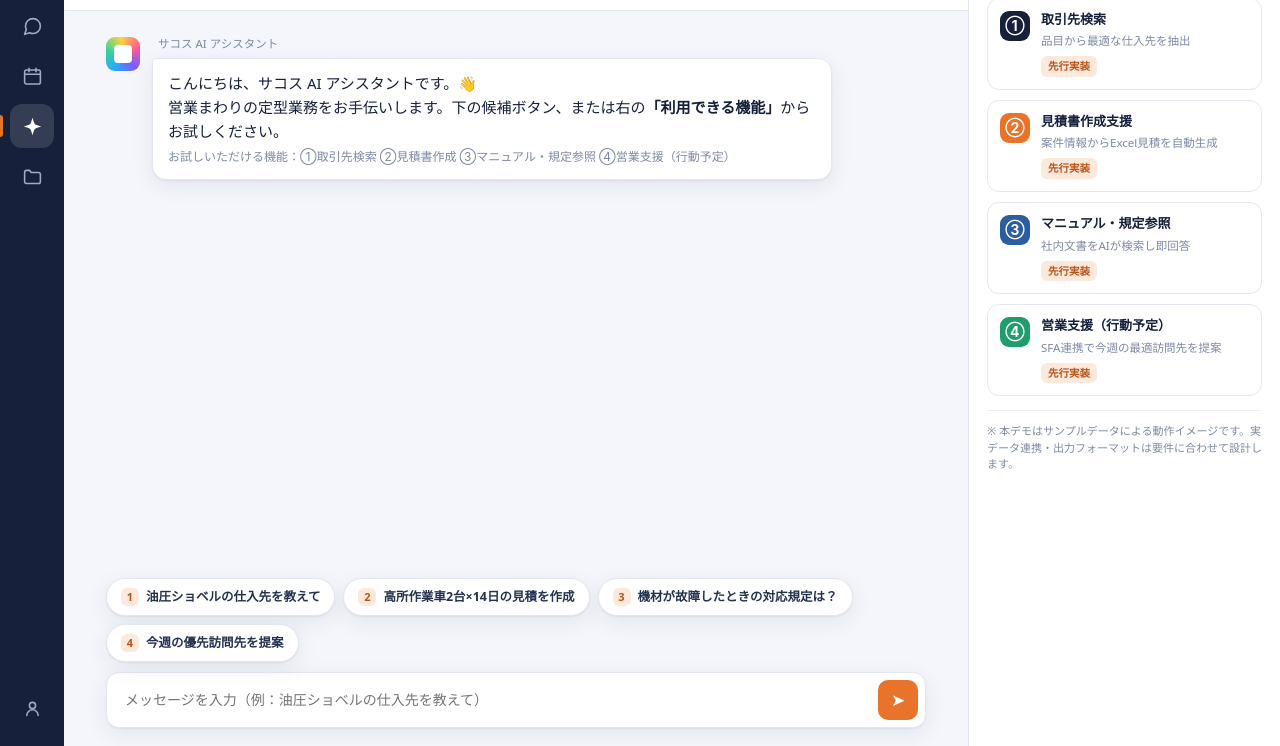
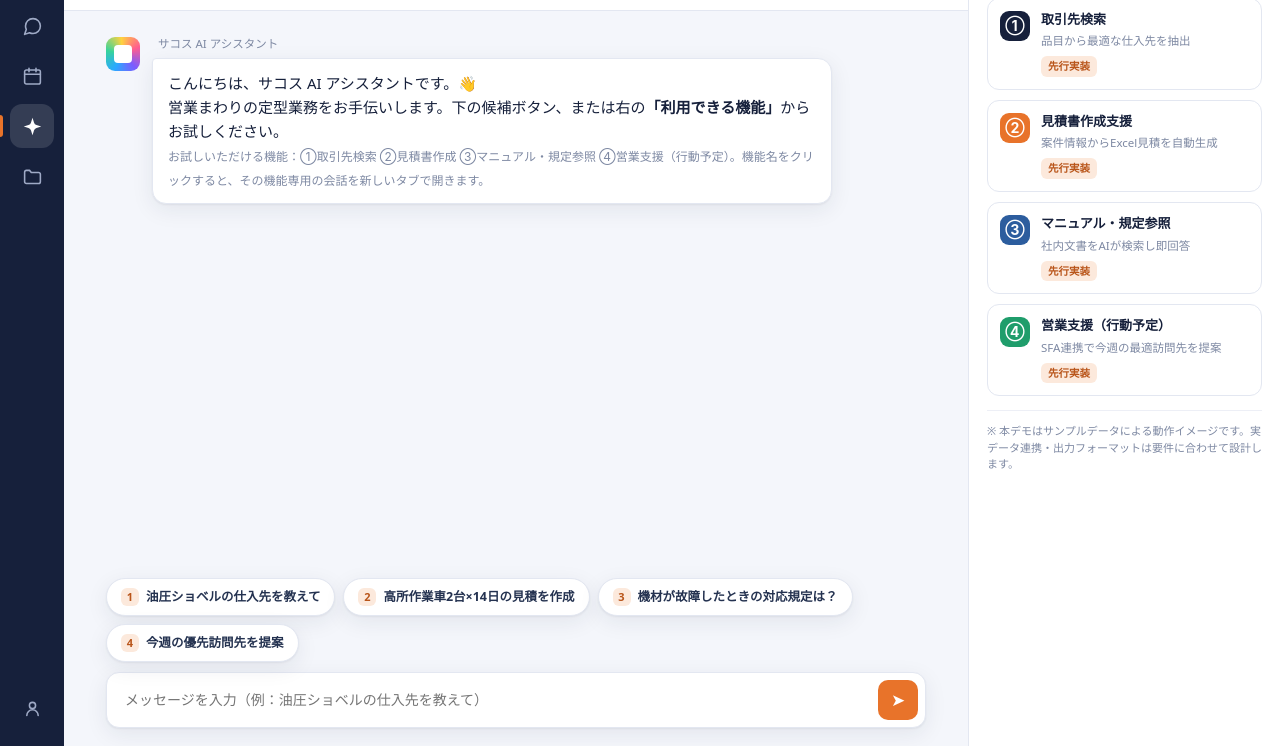
Before and after one commit to ktamura-art/sacos-ai-demo, a plain HTML site: page index.html in a window 1280 px wide. Shown: the part 54-800 px from the top of the page. Drawn offline with Linux system fonts and the light colour scheme.

Commit message:
右パネルの機能クリックで新しいタブを開き、その機能専用の会話に切替

```diff
--- a/index.html
+++ b/index.html
@@ -180,6 +180,8 @@
     background:var(--surface);cursor:pointer;transition:border-color .15s,transform .15s}
   .fcard.live:hover{border-color:var(--accent);transform:translateY(-1px)}
   .fcard.soft{opacity:.72;cursor:default}
+  .fcard.active{border-color:var(--accent);box-shadow:0 0 0 1px var(--accent) inset;background:#FFF9F4}
+  .fcard.active .fn{outline:2px solid var(--accent);outline-offset:1px}
   .fcard .fn{width:30px;height:30px;border-radius:9px;display:grid;place-items:center;font-size:14px;font-weight:700;color:#fff;flex:none}
   .fcard .tx b{font-size:13px;display:block;line-height:1.25} .fcard .tx span{font-size:11.5px;color:var(--muted)}
   .tagline{font-size:10.5px;font-weight:700;padding:2px 7px;border-radius:6px;margin-top:5px;display:inline-block}
@@ -474,7 +476,9 @@
   chipDefs.forEach(function(d){
     var b=el('button','chip','<span class="n">'+d[0]+'</span>'+d[1]); b.onclick=function(){ go(d[2]); }; chips.appendChild(b);
   });
-  Array.prototype.forEach.call(document.querySelectorAll('.fcard.live'),function(f){ f.onclick=function(){ go(f.dataset.go); }; });
+  Array.prototype.forEach.call(document.querySelectorAll('.fcard.live'),function(f){
+    f.onclick=function(){ window.open(location.pathname+'?fn='+f.dataset.go, '_blank'); };
+  });
 
   /* free input routing */
   function submit(){
@@ -490,12 +494,29 @@
   document.getElementById('send').onclick=submit;
   input.addEventListener('keydown',function(e){ if(e.key==='Enter') submit(); });
 
+  var FN_LABEL={suppliers:'取引先検索',quote:'見積書作成支援',manual:'マニュアル・規定参照',sales:'営業支援（行動予定）'};
+  function setActive(key){
+    Array.prototype.forEach.call(document.querySelectorAll('.fcard'),function(f){
+      f.classList.toggle('active', !!key && f.dataset.go===key);
+    });
+  }
   function welcome(){
-    inner.innerHTML='';
-    aiSay('こんにちは、サコス AI アシスタントです。👋<br>営業まわりの定型業務をお手伝いします。下の候補ボタン、または右の<b>「利用できる機能」</b>からお試しください。<br><span class="note">お試しいただける機能：①取引先検索 ②見積書作成 ③マニュアル・規定参照 ④営業支援（行動予定）</span>');
+    inner.innerHTML=''; setActive(null);
+    try{ document.title='サコス AI アシスタント ｜ Copilot Studio 操作デモ'; }catch(e){}
+    aiSay('こんにちは、サコス AI アシスタントです。👋<br>営業まわりの定型業務をお手伝いします。下の候補ボタン、または右の<b>「利用できる機能」</b>からお試しください。<br><span class="note">お試しいただける機能：①取引先検索 ②見積書作成 ③マニュアル・規定参照 ④営業支援（行動予定）。機能名をクリックすると、その機能専用の会話を新しいタブで開きます。</span>');
+  }
+  function openFn(key){
+    inner.innerHTML=''; busy=false; setActive(key);
+    quote.days=14; quote.items[0].qty=2;
+    try{ document.title='サコス AI ｜ '+FN_LABEL[key]; }catch(e){}
+    aiSay('<b>'+FN_LABEL[key]+'</b> を開きました。この会話では本機能をお試しいただけます。<br><span class="note">他の機能は右の「利用できる機能」から、それぞれ新しいタブで開けます。</span>');
+    go(key);
   }
   document.getElementById('reset').onclick=function(){ quote.days=14; quote.items[0].qty=2; busy=false; welcome(); };
-  welcome();
+
+  var _fn=null;
+  try{ _fn=new URLSearchParams(location.search).get('fn'); }catch(e){}
+  if(_fn && scenarios[_fn]) openFn(_fn); else welcome();
 })();
 </script>
 </body>
```
